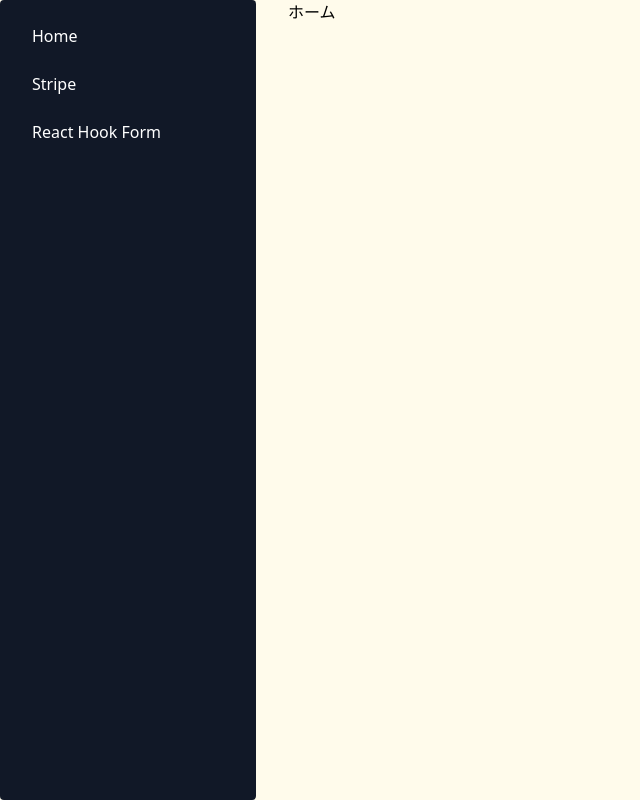
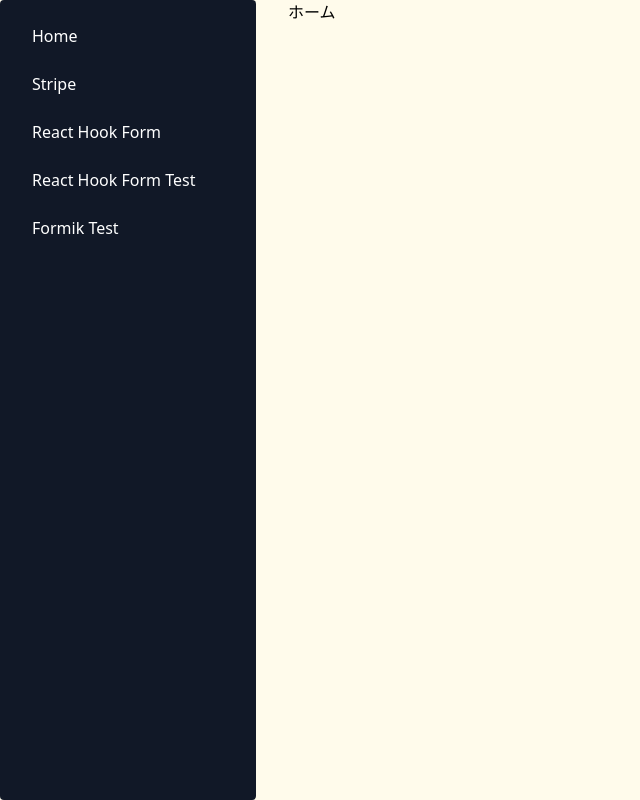
Before and after one commit to tokatu4561/tokatu4561-react-trend-demo, a Next.js app in the folder frontend/: page / in a window 1280 px wide. Shown: the whole page, without its empty margins (0-640 px from the left). Built offline with nearby package versions, Linux system fonts and the light colour scheme.

Commit message:
sidebarにフォームテスト用のnextjs linkを追加

```diff
--- a/frontend/src/components/Layout/MainLayout.tsx
+++ b/frontend/src/components/Layout/MainLayout.tsx
@@ -60,4 +60,12 @@ const SideBarNavigationItem: SideBarNavigationItemType[] = [
     name: 'React Hook Form',
     href: '/form-test/react-hook-form',
   },
+  {
+    name: 'React Hook Form Test',
+    href: '/form-test/react-hook-form/test',
+  },
+  {
+    name: 'Formik Test',
+    href: '/form-test/formik/test',
+  },
 ]
```
